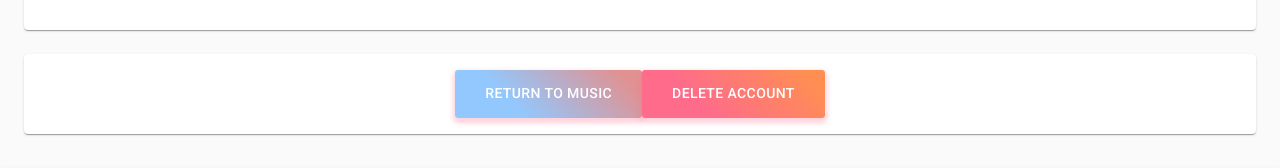
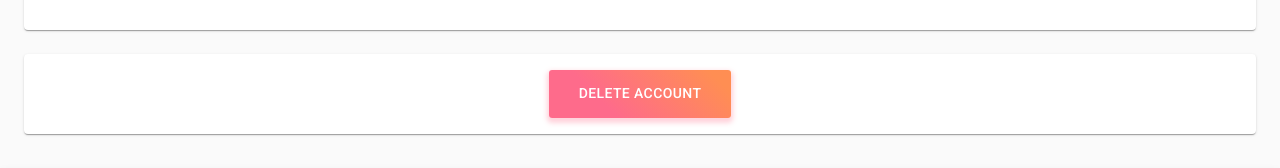
Before and after one commit to arumbaua366/happy-nappers, a React (Create React App) app in the folder client/: page /profile in a window 1280 px wide. Shown: the part 507-675 px from the top of the page. Built offline with nearby package versions, Linux system fonts and the light colour scheme.

Commit message:
removed return button from profile - redundant

```diff
--- a/client/src/components/GridLogin/index.js
+++ b/client/src/components/GridLogin/index.js
@@ -2,12 +2,7 @@ import React from 'react';
 import { makeStyles } from '@material-ui/core/styles';
 import Paper from '@material-ui/core/Paper';
 import Grid from '@material-ui/core/Grid';
-// import Avatar from "../Avatar"
-import DeleteBtn from "../DeleteBtn"
-import ReturnBtn from "../ReturnBtn"
-// import TypographyP from "../TypographyP"
 import Footer2 from "../Footer2"
-// import Footer from "../Footer"
 import Login from "../Login"
 
 const useStyles = makeStyles((theme) => ({
--- a/client/src/components/GridProfile/index.js
+++ b/client/src/components/GridProfile/index.js
@@ -2,12 +2,8 @@ import React from 'react';
 import { makeStyles } from '@material-ui/core/styles';
 import Paper from '@material-ui/core/Paper';
 import Grid from '@material-ui/core/Grid';
-// import Avatar from "../Avatar"
 import DeleteBtn from "../DeleteBtn"
-import ReturnBtn from "../ReturnBtn"
-// import TypographyP from "../TypographyP"
 import Footer2 from "../Footer2"
-// import Footer from "../Footer"
 
 const useStyles = makeStyles((theme) => ({
   root: {
@@ -44,7 +40,6 @@ export default function CenteredGrid() {
         </Grid> */}
         <Grid item xs={12}>
           <Paper className={classes.paper}>
-            <ReturnBtn />
             <DeleteBtn />
           </Paper>
         </Grid>
--- a/client/src/components/GridSignup/index.js
+++ b/client/src/components/GridSignup/index.js
@@ -4,8 +4,6 @@ import Paper from '@material-ui/core/Paper';
 import Grid from '@material-ui/core/Grid';
 // import Avatar from "../Avatar"
 import DeleteBtn from "../DeleteBtn"
-import ReturnBtn from "../ReturnBtn"
-// import TypographyP from "../TypographyP"
 import Footer2 from "../Footer2"
 // import Footer from "../Footer"
 import SignUp from "../SignUp"
--- a/client/src/components/ReturnBtn/index.js
+++ /dev/null
@@ -1,17 +0,0 @@
-import React from 'react';
-import { styled } from '@material-ui/core/styles';
-import Button from '@material-ui/core/Button';
-
-const MyButton = styled(Button)({
-  background: 'linear-gradient(45deg, #92C8FE 30%, #E19191 90%)',
-  border: 0,
-  borderRadius: 3,
-  boxShadow: '0 3px 5px 2px rgba(255, 105, 135, .3)',
-  color: 'white',
-  height: 48,
-  padding: '0 30px',
-});
-
-export default function StyledComponents() {
-  return <MyButton>Return to Music</MyButton>;
-}
--- a/client/src/components/ReturnBtn/style.css
+++ /dev/null
@@ -1,4 +0,0 @@
-.delete-btn {
-  float: right;
-  color: white;
-}
```
